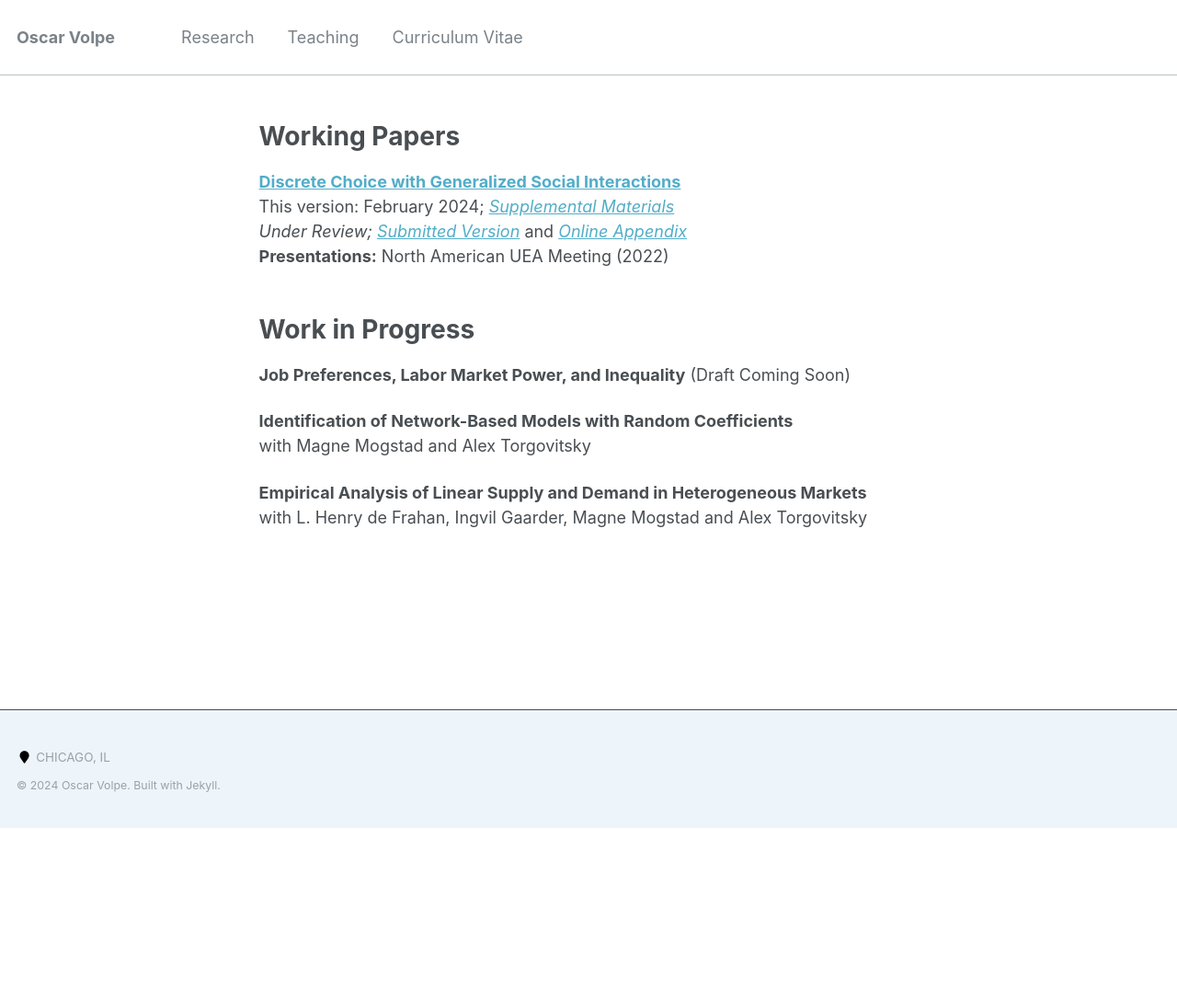
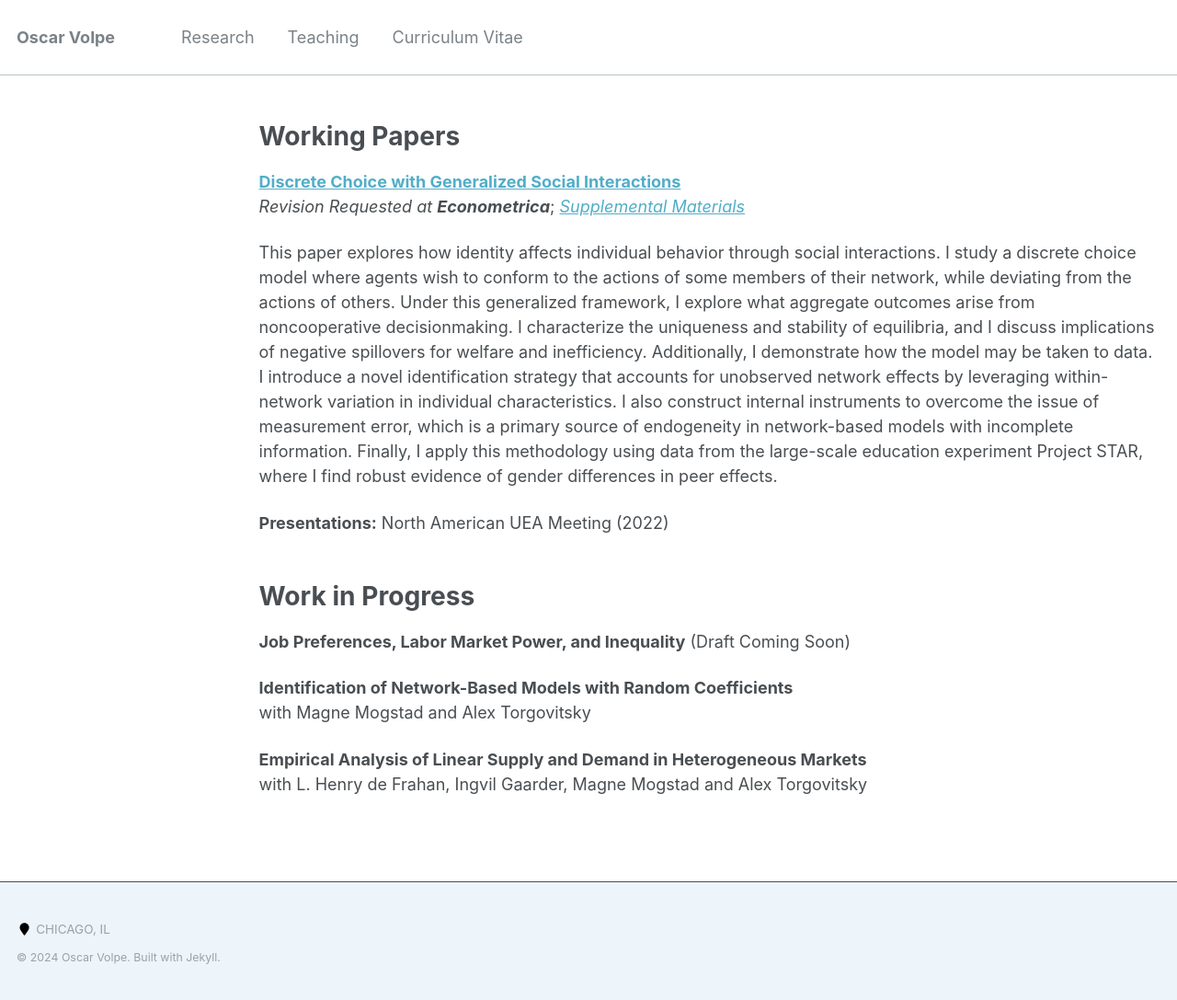
Before and after one commit to ovolpe/ovolpe.github.io, a Jekyll site: the page built from _pages/research.md, in a window 1280 px wide. Shown: the whole page at 92% size. Built offline with Jekyll 4.4.1, drawn with Linux system fonts in a browser that asks for light colours; before the commit the page ends 900 px from its top, so only the background shows below that.

Commit message:
Update research.md

```diff
--- a/_pages/research.md
+++ b/_pages/research.md
@@ -11,8 +11,10 @@ Working Papers
 ======
 
 [**Discrete Choice with Generalized Social Interactions**](/files/dcwgsi_paper.pdf)<br>
-This version: February 2024; [*Supplemental Materials*](/files/dcwgsi_supplement.pdf)<br>
-_Under Review;_ [*Submitted Version*](/files/dcwgsi_paper_ECTA.pdf) and [*Online Appendix*](/files/dcwgsi_supplement_ECTA.pdf)<br>
+_Revision Requested at **Econometrica**_; [*Supplemental Materials*](/files/dcwgsi_supplement.pdf)<br>
+
+This paper explores how identity affects individual behavior through social interactions. I study a discrete choice model where agents wish to conform to the actions of some members of their network, while deviating from the actions of others. Under this generalized framework, I explore what aggregate outcomes arise from noncooperative decisionmaking. I characterize the uniqueness and stability of equilibria, and I discuss implications of negative spillovers for welfare and inefficiency. Additionally, I demonstrate how the model may be taken to data. I introduce a novel identification strategy that accounts for unobserved network effects by leveraging within-network variation in individual characteristics. I also construct internal instruments to overcome the issue of measurement error, which is a primary source of endogeneity in network-based models with incomplete information. Finally, I apply this methodology using data from the large-scale education experiment Project STAR, where I find robust evidence of gender differences in peer effects.
+
 **Presentations:** North American UEA Meeting (2022)
 <br><br>
 
```
